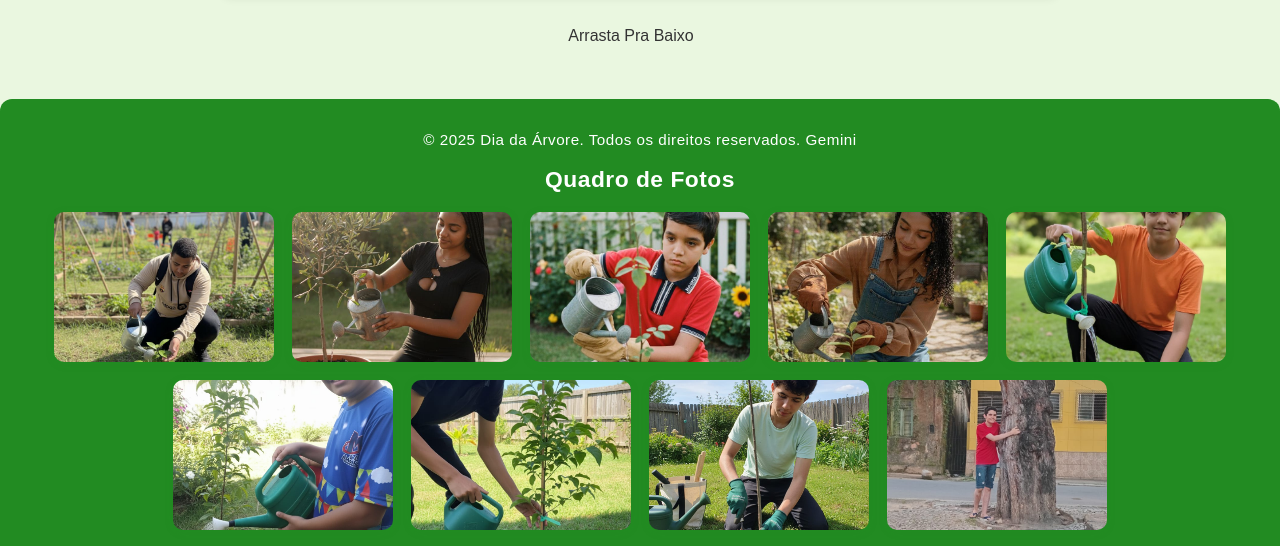
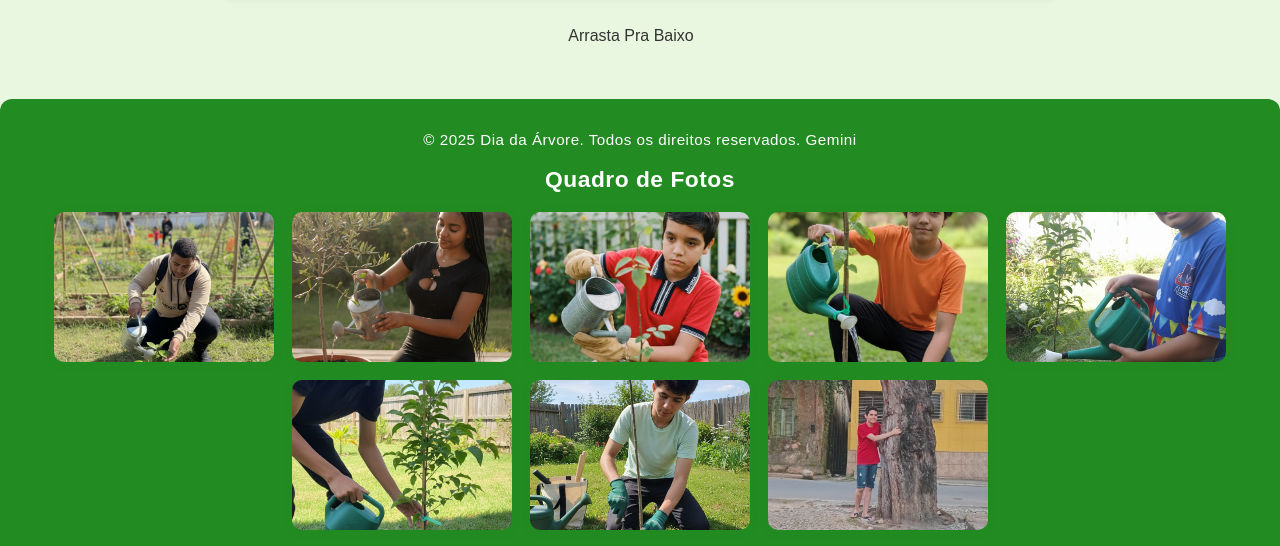
Before and after one commit to AlanSantana-c/Krys, a plain HTML site: page index.html in a window 1280 px wide. Shown: the part 862-1408 px from the top of the page. Drawn offline with Linux system fonts and the light colour scheme.

Commit message:
Update index.html

```diff
--- a/index.html
+++ b/index.html
@@ -45,7 +45,7 @@
   <img src="eu.jpg"alt="Alan" width="600px">
   <img src="iasmim.jpg"alt="Iasmim" width="600px">
   <img src="vitor.jpg"alt="Vitor" width="600px">
-  <img src="gabriela.jpg"alt="Gabriela" width="600px">
+
   <img src="vini.jpg"alt="Vinicius" width="600px">
   <img src="luis.jpg"alt="Luis" width="600px">
   <img src="vinicius.jpg"alt="Vinicius" width="600px">
@@ -54,4 +54,5 @@
   </div>
     </footer>
 </body>
+
 </html>
```
